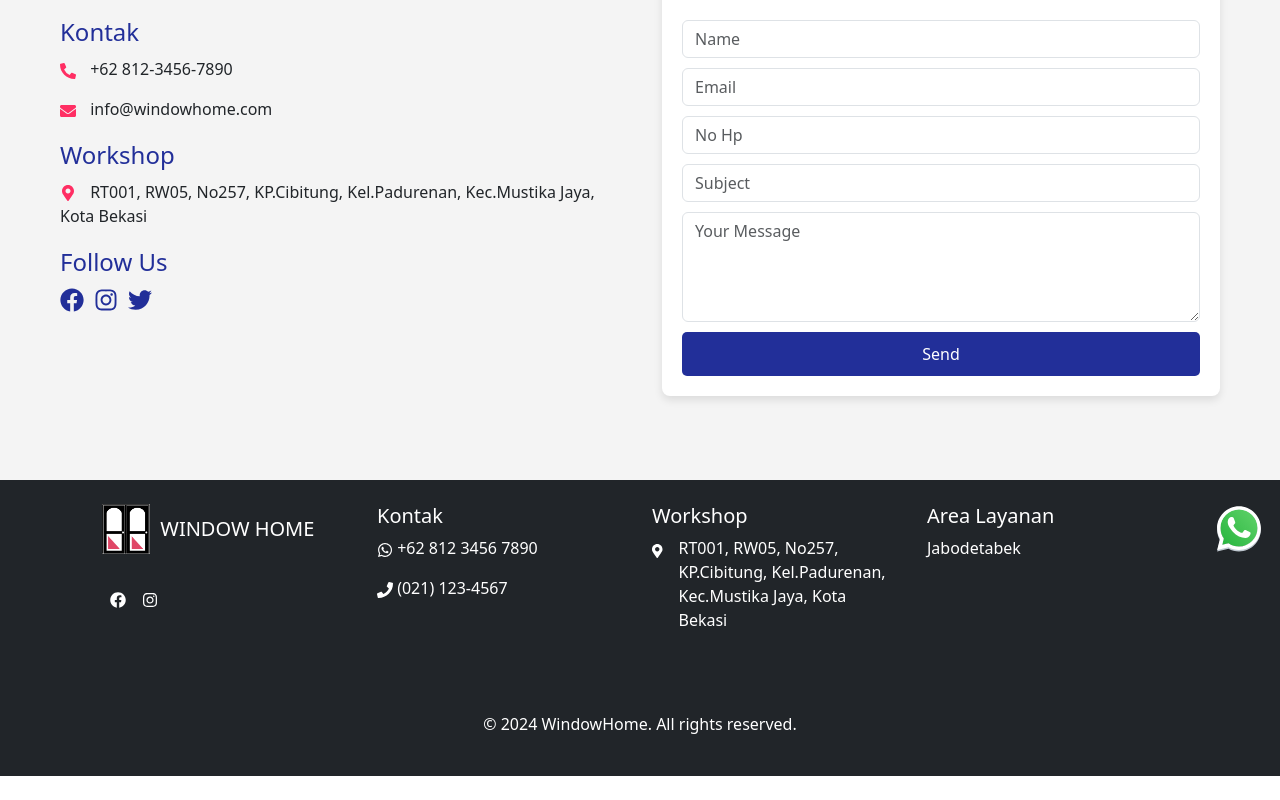
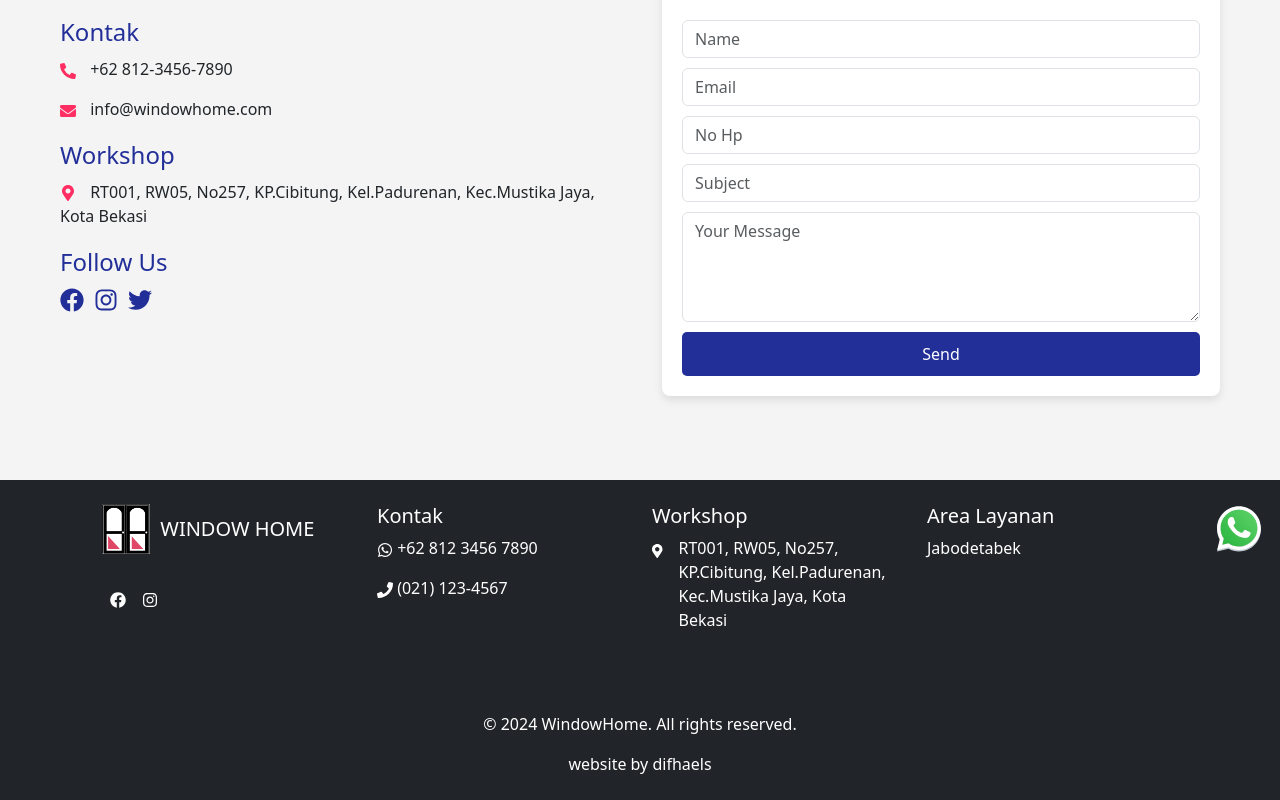
Before and after one commit to difhaels/vite-react-windowhome, a React (Vite) app: page /contact in a window 1280 px wide. Shown: the part 223-1023 px from the top of the page. Before the commit the page ends 999 px from the top, so only its background shows below. Built offline with nearby package versions, Linux system fonts and the light colour scheme.

Commit message:
fix footer

```diff
--- a/src/components/Footer.jsx
+++ b/src/components/Footer.jsx
@@ -40,6 +40,7 @@ function Footer() {
         <Row>
           <Col className="text-center mt-3">
             <p>&copy; 2024 WindowHome. All rights reserved.</p>
+            <a>website by difhaels</a>
           </Col>
         </Row>
       </Container>
```
